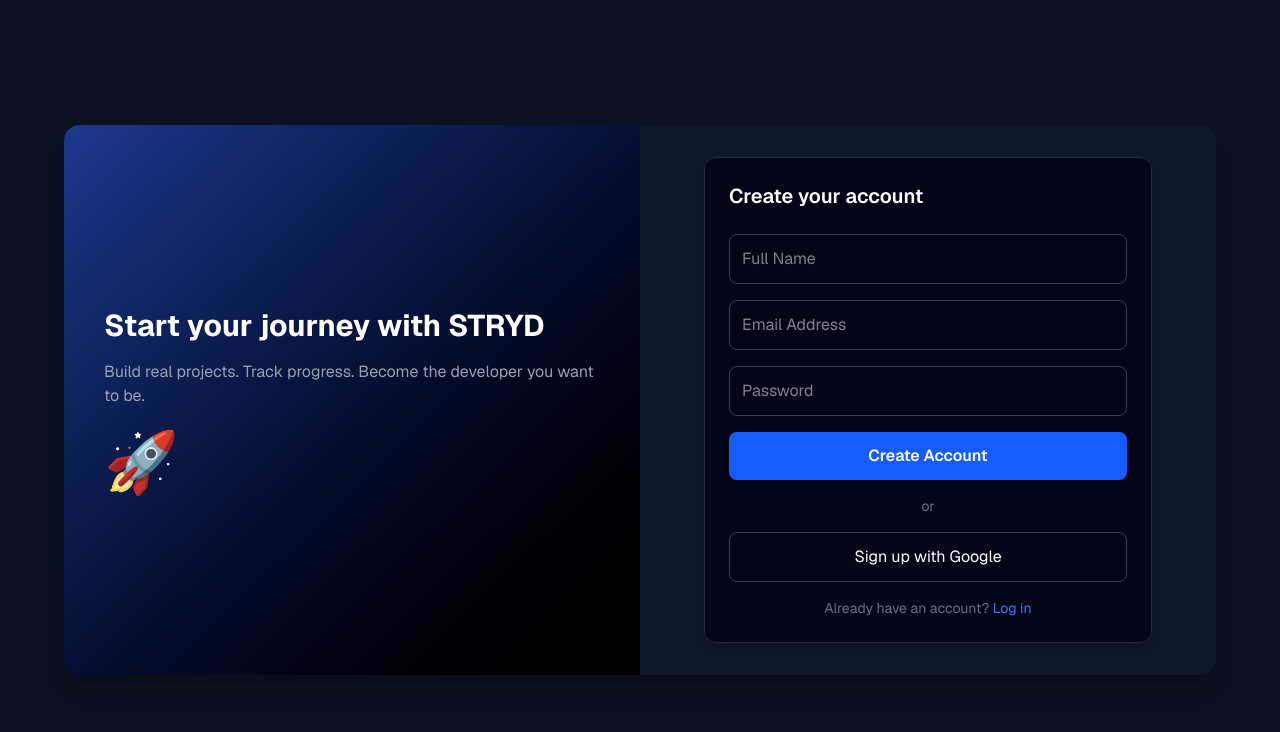
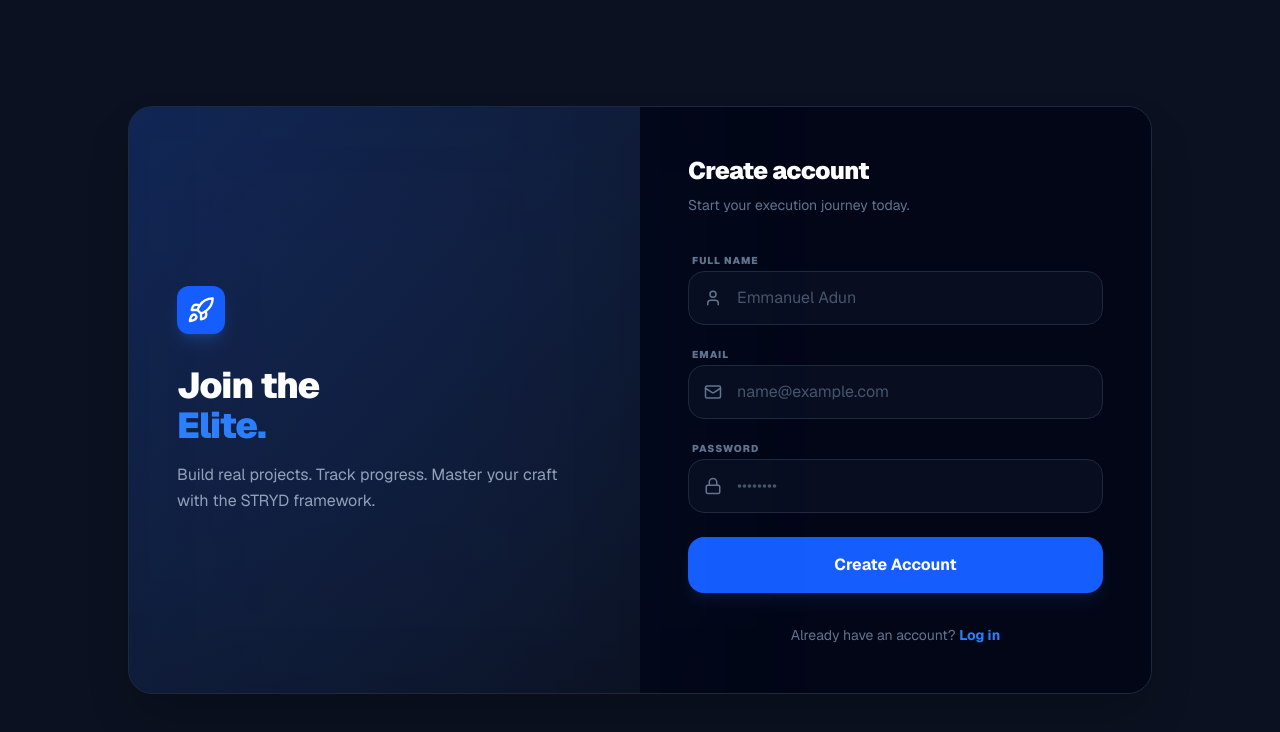
Before and after one commit to noobdev08/stryde-ng, a Next.js app: page /signup in a window 1280 px wide. Shown: the top 732 px of the page. Built offline with nearby package versions, Linux system fonts and the light colour scheme.

Commit message:
Update former dummy login and signup to match dashboard

```diff
--- a/src/app/(auth)/login/page.tsx
+++ b/src/app/(auth)/login/page.tsx
@@ -1,77 +1,94 @@
 import { logIn } from '@/app/(auth)/actions'
+import { Sparkles, Mail, Lock, Globe } from 'lucide-react'
 
 export default function LoginPage() {
   return (
     <div className="min-h-screen bg-[#0b1120] flex items-center justify-center px-4">
 
-      {/* Container */}
-      <div className="w-full max-w-6xl grid md:grid-cols-2 bg-[#0f172a] rounded-2xl shadow-xl overflow-hidden">
+      {/* Container - Grid splits on desktop, stacks on mobile */}
+      <div className="w-full max-w-5xl grid md:grid-cols-2 bg-[#0f172a] rounded-3xl shadow-2xl overflow-hidden border border-slate-800">
 
-        {/* LEFT SIDE (branding) */}
-        <div className="hidden md:flex flex-col justify-center p-10 bg-gradient-to-br from-blue-900 to-black">
-          <h1 className="text-3xl font-bold text-white mb-4">
-            Welcome back to STRYD
+        {/* LEFT SIDE (Branding) */}
+        <div className="hidden md:flex flex-col justify-center p-12 bg-gradient-to-br from-blue-600/20 to-[#0b1120] relative">
+          {/* Subtle Glow Effect */}
+          <div className="absolute top-0 left-0 w-full h-full bg-blue-500/5 blur-[100px]" />
+
+          <div className="relative z-10">
+            <div className="w-12 h-12 bg-blue-600 rounded-xl flex items-center justify-center mb-8 shadow-lg shadow-blue-500/20">
+               <Sparkles className="text-white" size={28} />
+            </div>
+            <h1 className="text-4xl font-black text-white mb-4 tracking-tight">
+              Execute your <br /> <span className="text-blue-500">vision.</span>
             </h1>
-          <p className="text-gray-400 mb-6">
-            Pick up where you left off. Keep building your developer journey.
+            <p className="text-slate-400 max-w-sm leading-relaxed">
+              Morn calmly. Act decisively. Your developer journey continues here.
             </p>
-
-          <div className="text-6xl">⚡</div>
+          </div>
         </div>
 
         {/* RIGHT SIDE (FORM) */}
-        <div className="flex items-center justify-center p-8">
+        <div className="flex items-center justify-center p-8 md:p-12 bg-[#020617]">
 
-          <div className="w-full max-w-md bg-[#020617] border border-gray-800 rounded-xl p-6 shadow-lg">
-
-            <h2 className="text-xl font-semibold text-white mb-6 ">
-              Log in to your account
+          <div className="w-full max-w-md">
+            <h2 className="text-2xl font-black text-white mb-2 tracking-tight">
+              Log in
             </h2>
+            <p className="text-slate-500 text-sm mb-8">Welcome back, Developer.</p>
 
             <form action={logIn} className="space-y-4">
-
+              <div className="space-y-1.5">
+                <label className="text-[10px] font-black uppercase tracking-widest text-slate-500 ml-1">Email</label>
+                <div className="relative">
+                  <Mail className="absolute left-4 top-1/2 -translate-y-1/2 text-slate-500" size={18} />
                   <input
                     type="email"
                     name="email"
-                placeholder="Email Address"
-                className="w-full p-3 rounded-lg bg-[#020617] border border-gray-700 text-white focus:outline-none focus:ring-2 focus:ring-blue-500"
+                    placeholder="name@example.com"
+                    className="w-full pl-12 pr-4 py-3.5 rounded-2xl bg-slate-900/50 border border-slate-800 text-white focus:outline-none focus:border-blue-500/50 transition-all placeholder:text-slate-600"
                     required
                   />
+                </div>
+              </div>
 
+              <div className="space-y-1.5">
+                <label className="text-[10px] font-black uppercase tracking-widest text-slate-500 ml-1">Password</label>
+                <div className="relative">
+                  <Lock className="absolute left-4 top-1/2 -translate-y-1/2 text-slate-500" size={18} />
                   <input
                     type="password"
                     name="password"
-                placeholder="Password"
-                className="w-full p-3 rounded-lg bg-[#020617] border border-gray-700 text-white focus:outline-none focus:ring-2 focus:ring-blue-500"
+                    placeholder="••••••••"
+                    className="w-full pl-12 pr-4 py-3.5 rounded-2xl bg-slate-900/50 border border-slate-800 text-white focus:outline-none focus:border-blue-500/50 transition-all placeholder:text-slate-600"
                     required
                   />
+                </div>
+              </div>
 
               <button
                 type="submit"
-                className="w-full py-3 rounded-lg bg-blue-600 hover:bg-blue-700 transition text-white font-semibold"
+                className="w-full py-4 rounded-2xl bg-blue-600 hover:bg-blue-500 transition-all text-white font-bold shadow-lg shadow-blue-500/10 active:scale-[0.98] cursor-pointer mt-2"
               >
-                Log In
+                Continue
               </button>
             </form>
 
-            {/* Divider */}
-            <div className="my-4 text-center text-gray-500 text-sm">
-              or
+            <div className="my-6 flex items-center gap-4 text-slate-600">
+              <div className="h-[1px] flex-1 bg-slate-800" />
+              <span className="text-xs font-bold uppercase tracking-widest">or</span>
+              <div className="h-[1px] flex-1 bg-slate-800" />
             </div>
 
-            {/* OAuth placeholder */}
-            <button className="w-full py-3 rounded-lg border border-gray-700 text-white hover:bg-gray-800 transition">
-              Continue with Google
+            <button className="w-full py-3.5 rounded-2xl border border-slate-800 text-white hover:bg-slate-900 transition-all flex items-center justify-center gap-3 font-semibold cursor-pointer">
+              <Globe size={20} />
+              Google
             </button>
 
-            {/* Footer */}
-            <p className="text-sm text-gray-500 mt-4 text-center">
-              New here?{" "}
-              <a href="/signup" className="text-blue-500 hover:underline">
-                Create an account
+            <p className="text-sm text-slate-500 mt-8 text-center">
+              Don&apos;t have an account?{" "}
+              <a href="/signup" className="text-blue-500 font-bold hover:underline">
+                Sign up
               </a>
             </p>
-
           </div>
         </div>
 
--- a/src/app/(auth)/signup/page.tsx
+++ b/src/app/(auth)/signup/page.tsx
@@ -1,87 +1,99 @@
 import { signup } from '@/app/(auth)/actions'
+import { Rocket, User, Mail, Lock, Globe } from 'lucide-react'
 
 export default function SignupPage() {
   return (
     <div className="min-h-screen bg-[#0b1120] flex items-center justify-center px-4">
 
       {/* Container */}
-      <div className="w-full max-w-6xl grid md:grid-cols-2 bg-[#0f172a] rounded-2xl shadow-xl overflow-hidden">
+      <div className="w-full max-w-5xl grid md:grid-cols-2 bg-[#0f172a] rounded-3xl shadow-2xl overflow-hidden border border-slate-800">
 
-        {/* LEFT SIDE */}
-        <div className="hidden md:flex flex-col justify-center p-10 bg-gradient-to-br from-blue-900 to-black">
+        {/* LEFT SIDE (Branding) */}
+        <div className="hidden md:flex flex-col justify-center p-12 bg-gradient-to-br from-blue-600/20 to-[#0b1120] relative">
+          <div className="absolute top-0 left-0 w-full h-full bg-blue-500/5 blur-[100px]" />
 
-          <h1 className="text-3xl font-bold text-white mb-4">
-            Start your journey with STRYD
+          <div className="relative z-10">
+            <div className="w-12 h-12 bg-blue-600 rounded-xl flex items-center justify-center mb-8 shadow-lg shadow-blue-500/20">
+               <Rocket className="text-white" size={28} />
+            </div>
+            <h1 className="text-4xl font-black text-white mb-4 tracking-tight">
+              Join the <br /> <span className="text-blue-500">Elite.</span>
             </h1>
-
-          <p className="text-gray-400 mb-6">
-            Build real projects. Track progress. Become the developer you want to be.
+            <p className="text-slate-400 max-w-sm leading-relaxed">
+              Build real projects. Track progress. Master your craft with the STRYD framework.
             </p>
-
-          <div className="text-6xl">🚀</div>
+          </div>
         </div>
 
-        {/* RIGHT SIDE */}
-        <div className="flex items-center justify-center p-8">
+        {/* RIGHT SIDE (FORM) */}
+        <div className="flex items-center justify-center p-8 md:p-12 bg-[#020617]">
 
-          <div className="w-full max-w-md bg-[#020617] border border-gray-800 rounded-xl p-6 shadow-lg">
-
-            <h2 className="text-xl font-semibold text-white mb-6">
-              Create your account
+          <div className="w-full max-w-md">
+            <h2 className="text-2xl font-black text-white mb-2 tracking-tight">
+              Create account
             </h2>
+            <p className="text-slate-500 text-sm mb-8">Start your execution journey today.</p>
 
             <form action={signup} className="space-y-4">
-
+              {/* Name Input */}
+              <div className="space-y-1.5">
+                <label className="text-[10px] font-black uppercase tracking-widest text-slate-500 ml-1">Full Name</label>
+                <div className="relative">
+                  <User className="absolute left-4 top-1/2 -translate-y-1/2 text-slate-500" size={18} />
                   <input
                     type="text"
                     name="name"
-                placeholder="Full Name"
-                className="w-full p-3 rounded-lg bg-[#020617] border border-gray-700 text-white focus:outline-none focus:ring-2 focus:ring-blue-500"
+                    placeholder="Emmanuel Adun"
+                    className="w-full pl-12 pr-4 py-3.5 rounded-2xl bg-slate-900/50 border border-slate-800 text-white focus:outline-none focus:border-blue-500/50 transition-all placeholder:text-slate-600"
                     required
                   />
+                </div>
+              </div>
 
+              {/* Email Input */}
+              <div className="space-y-1.5">
+                <label className="text-[10px] font-black uppercase tracking-widest text-slate-500 ml-1">Email</label>
+                <div className="relative">
+                  <Mail className="absolute left-4 top-1/2 -translate-y-1/2 text-slate-500" size={18} />
                   <input
                     type="email"
                     name="email"
-                placeholder="Email Address"
-                className="w-full p-3 rounded-lg bg-[#020617] border border-gray-700 text-white focus:outline-none focus:ring-2 focus:ring-blue-500"
+                    placeholder="name@example.com"
+                    className="w-full pl-12 pr-4 py-3.5 rounded-2xl bg-slate-900/50 border border-slate-800 text-white focus:outline-none focus:border-blue-500/50 transition-all placeholder:text-slate-600"
                     required
                   />
+                </div>
+              </div>
 
+              {/* Password Input */}
+              <div className="space-y-1.5">
+                <label className="text-[10px] font-black uppercase tracking-widest text-slate-500 ml-1">Password</label>
+                <div className="relative">
+                  <Lock className="absolute left-4 top-1/2 -translate-y-1/2 text-slate-500" size={18} />
                   <input
                     type="password"
                     name="password"
-                placeholder="Password"
-                className="w-full p-3 rounded-lg bg-[#020617] border border-gray-700 text-white focus:outline-none focus:ring-2 focus:ring-blue-500"
+                    placeholder="••••••••"
+                    className="w-full pl-12 pr-4 py-3.5 rounded-2xl bg-slate-900/50 border border-slate-800 text-white focus:outline-none focus:border-blue-500/50 transition-all placeholder:text-slate-600"
                     required
                   />
+                </div>
+              </div>
 
               <button
                 type="submit"
-                className="w-full py-3 rounded-lg bg-blue-600 hover:bg-blue-700 transition text-white font-semibold"
+                className="w-full py-4 rounded-2xl bg-blue-600 hover:bg-blue-500 transition-all text-white font-bold shadow-lg shadow-blue-500/10 active:scale-[0.98] cursor-pointer mt-2"
               >
                 Create Account
               </button>
             </form>
 
-            {/* Divider */}
-            <div className="my-4 text-center text-gray-500 text-sm">
-              or
-            </div>
-
-            {/* Google */}
-            <button className="w-full py-3 rounded-lg border border-gray-700 text-white hover:bg-gray-800 transition">
-              Sign up with Google
-            </button>
-
-            {/* Footer */}
-            <p className="text-sm text-gray-500 mt-4 text-center">
+            <p className="text-sm text-slate-500 mt-8 text-center">
               Already have an account?{" "}
-              <a href="/login" className="text-blue-500 hover:underline">
+              <a href="/login" className="text-blue-500 font-bold hover:underline">
                 Log in
               </a>
             </p>
-
           </div>
         </div>
 
```
Also changed, not shown: src/app/page.tsx (+41 -20 lines). Lines whose indentation alone changed are shown as unchanged.
